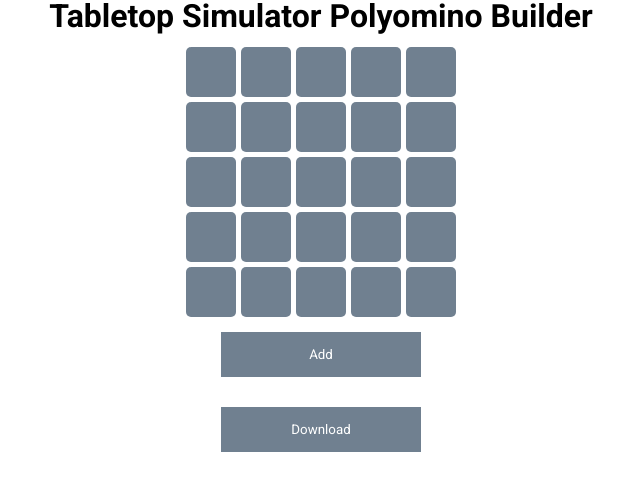
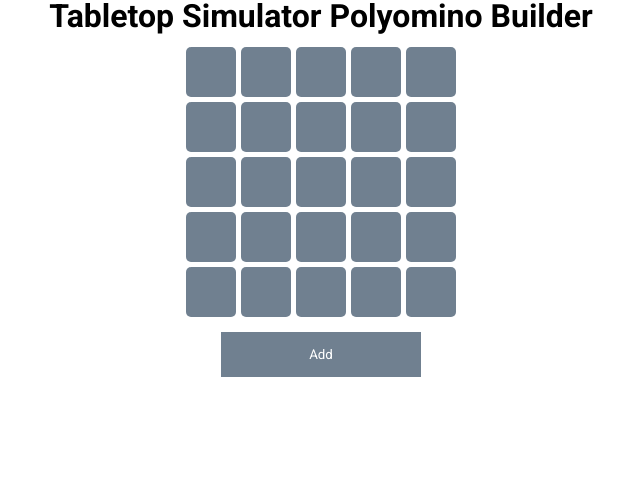
Before and after one commit to timinc-tts/polyomino-builder, a React (Vite) app: page / in a window 1280 px wide. Shown: the top 490 px of the page, without its empty margins (319-959 px from the left). Built offline with nearby package versions, Linux system fonts and the light colour scheme.

Commit message:
only show dl button when items exist

```diff
--- a/src/App.jsx
+++ b/src/App.jsx
@@ -40,7 +40,9 @@
         Add
       </button>
       <Preview list={polyominos} onRemove={handleRemove} />
-      <button className={appStyle.button}>Download</button>
+      {!!polyominos.length && (
+        <button className={appStyle.button}>Download</button>
+      )}
     </>
   );
 }
```
